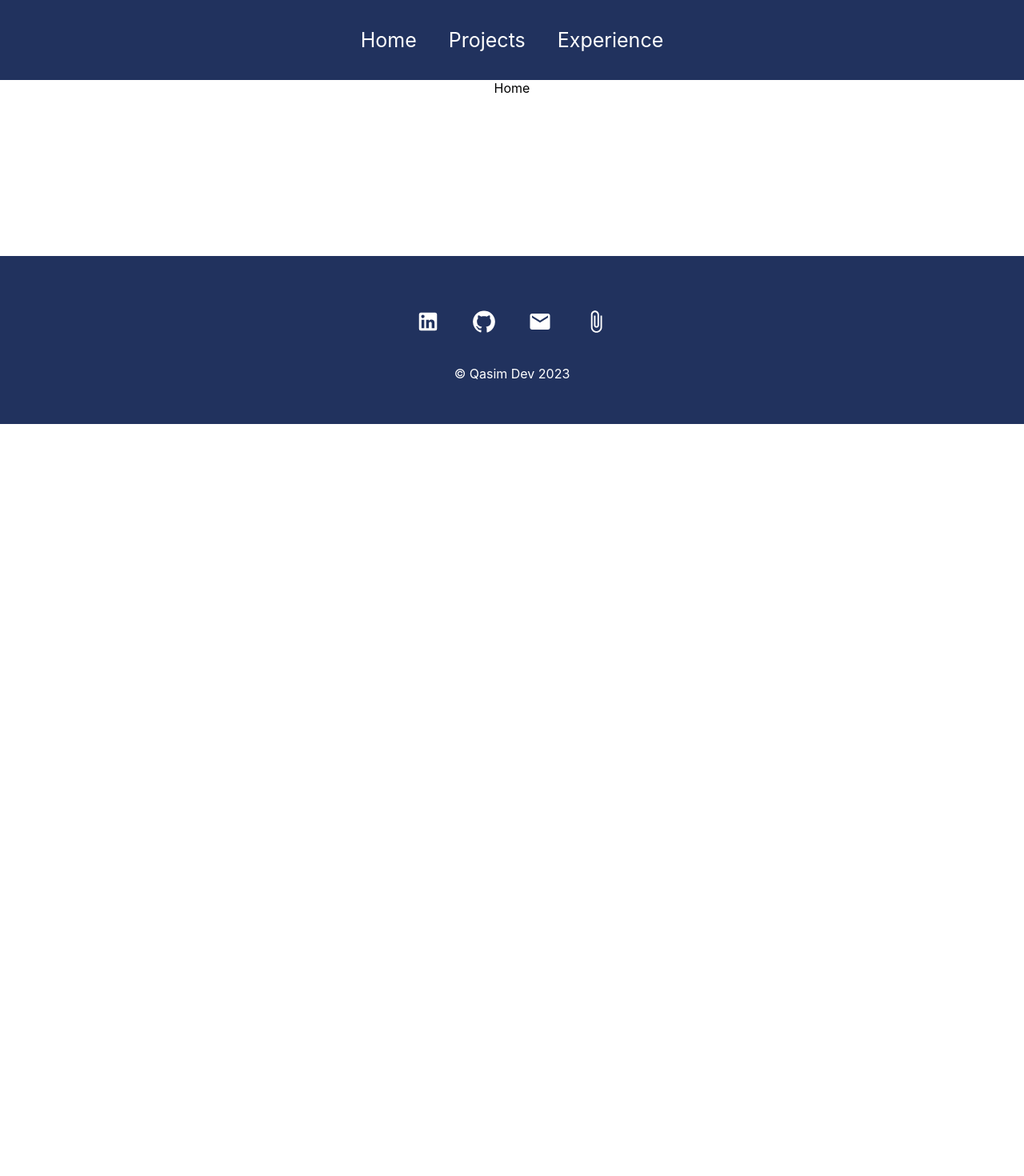
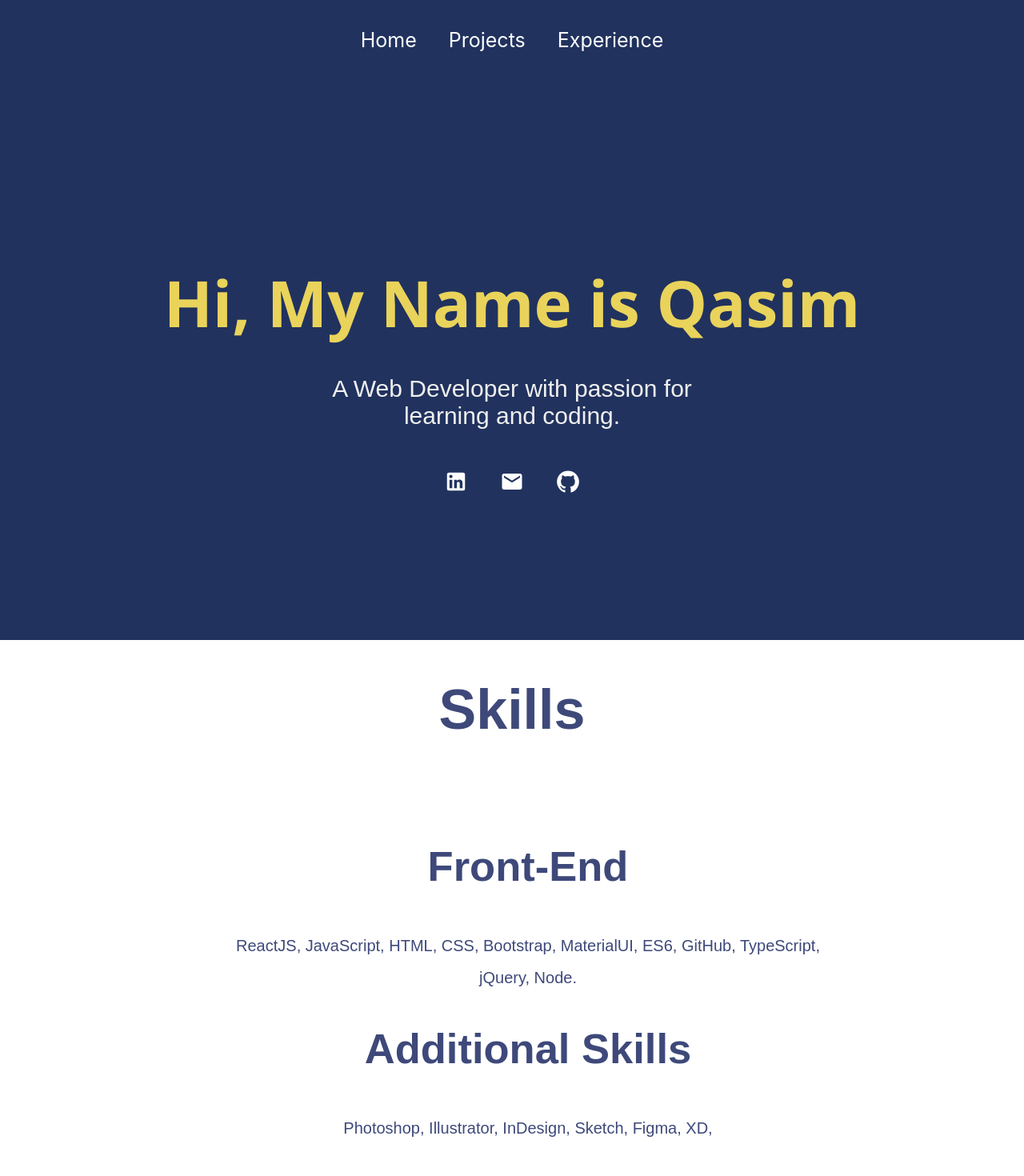
Before and after one commit to Qasim538/qas-portfolio, a React (Create React App) app: page / in a window 1280 px wide. Shown: the top 1470 px of the page at 80% size. Before the commit the page ends 800 px from the top, so only its background shows below. Built offline with nearby package versions, Linux system fonts and the light colour scheme.

Commit message:
Added Home Page content

```diff
--- a/src/pages/Home.js
+++ b/src/pages/Home.js
@@ -1,8 +1,40 @@
 import React from "react";
+import LinkedInIcon from "@mui/icons-material/LinkedIn";
+import GitHubIcon from "@mui/icons-material/GitHub";
+import EmailIcon from "@mui/icons-material/Email";
+import "../styles/Home.css"
 
 function Home() {
     return (
-        <div>Home</div>
+        <div className="home">
+        <div className="about">
+        <h2> Hi, My Name is Qasim </h2>
+        <div className="prompt">
+            <p>
+            A Web Developer with passion for learning and coding.
+            </p>
+            <div className="socialMedia">
+            <LinkedInIcon />
+            <EmailIcon />
+            <GitHubIcon />
+            </div>
+            </div>
+        </div>
+        <div className="skills">
+        <h1> Skills </h1>
+        <ul className="list">
+            <li className="item">
+            <h2> Front-End </h2>
+            <span> ReactJS, JavaScript, HTML, CSS, Bootstrap, MaterialUI, ES6, GitHub, TypeScript, jQuery, Node.</span>
+            </li>
+            <li className="item">
+            <h2> Additional Skills </h2>
+            <span> Photoshop, Illustrator, InDesign, Sketch, Figma, XD, </span>
+            </li>
+
+        </ul>
+        </div>
+        </div>
     )
 }
 
--- /dev/null
+++ b/src/styles/Home.css
@@ -0,0 +1,80 @@
+.home {
+    width: 100%;
+    align-items: center;
+    font-family: "Arial", sans-serif;
+    color: #3e497a;
+  }
+
+  .about {
+    width: 100%;
+    height: calc(100vh - 100px);
+    display: flex;
+    flex-direction: column;
+    justify-content: center;
+    align-items: center;
+    text-align: center;
+    background-color: #21325e;
+    color: #f0f0f0;
+  }
+
+  .about h2 {
+    font-family: "Segoe UI", Tahoma, Geneva, Verdana, sans-serif;
+    font-size: 80px;
+    color: #e9d35b;
+    height: 50px;
+  }
+
+  .about .prompt {
+    width: 40%;
+    font-size: 30px;
+  }
+  .prompt svg {
+    font-size: 60px;
+    margin: 5px;
+    color: white;
+  }
+
+  .skills {
+    font-size: 35px;
+    width: 100%;
+    display: flex;
+    justify-content: center;
+    flex-direction: column;
+    align-items: center;
+  }
+
+  .skills h1 {
+    color: #3e497a;
+  }
+
+  .skills .list {
+    list-style: none;
+    width: 60%;
+  }
+
+  .list span {
+    font-size: 20px;
+  }
+
+  @media only screen and (max-width: 600px) {
+    .about h2 {
+      font-size: 40px;
+    }
+
+    .about .prompt {
+      margin-top: 10px;
+      font-size: 20px;
+      width: 80%;
+    }
+
+    .skills {
+      text-align: center;
+    }
+    .list {
+      padding: 0;
+    }
+
+    .skills h2 {
+      font-size: 30px;
+    }
+  }
```
